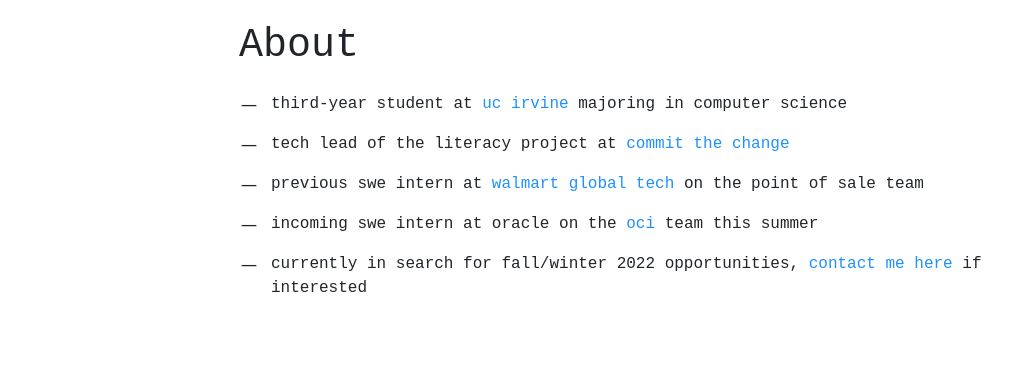
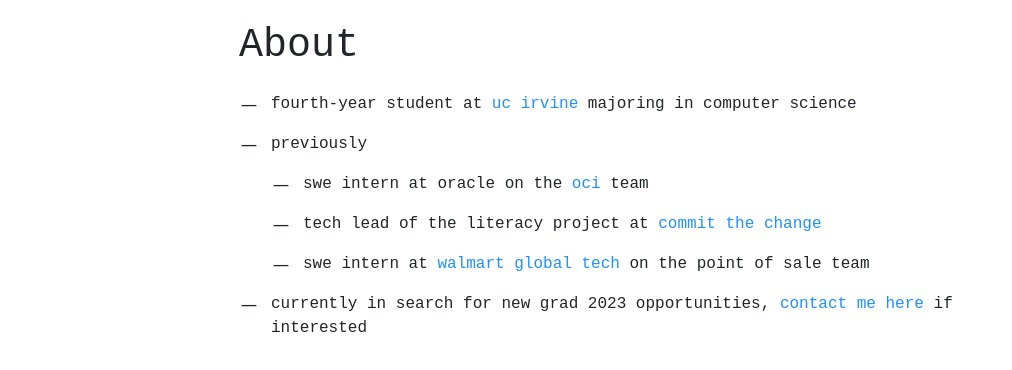
Before and after one commit to allenxluo/allenxluo.github.io, a website: page index.html in a window 1280 px wide. Shown: the part 784-1154 px from the top of the page, without its empty margins (26-1038 px from the left). Drawn offline with nearby package versions, Linux system fonts and the light colour scheme.

Commit message:
updated for 2023

```diff
--- a/index.html
+++ b/index.html
@@ -30,19 +30,24 @@
         <div class='about-text'>
           <ul class='info'>
             <li>
-              <p class='text'>third-year student at <a href='https://www.ics.uci.edu' target='_blank'>uc irvine</a> majoring in computer science</p>
+              <p class='text'>fourth-year student at <a href='https://www.ics.uci.edu' target='_blank'>uc irvine</a> majoring in computer science</p>
             </li>
             <li>
-              <p class='text'>tech lead of the literacy project at <a href='https://ctc-uci.com' target='_blank'>commit the change</a></p>
+              <p class='text'>previously</p>
             </li>
+            <ul>
+              <li>
+                <p class='text'>swe intern at oracle on the <a href='https://www.oracle.com/cloud' target='_blank'>oci</a> team</p>
+              </li>
+              <li>
+                <p class='text'>tech lead of the literacy project at <a href='https://ctc-uci.com' target='_blank'>commit the change</a></p>
+              </li>
+              <li>
+                <p class='text'>swe intern at <a href='https://www.linkedin.com/company/walmartglobaltech/' target='_blank'>walmart global tech</a> on the point of sale team</p>
+              </li>
+            </ul>
             <li>
-              <p class='text'>previous swe intern at <a href='https://www.linkedin.com/company/walmartglobaltech/' target='_blank'>walmart global tech</a> on the point of sale team</p>
-            </li>
-            <li>
-              <p class='text'>incoming swe intern at oracle on the <a href='https://www.oracle.com/cloud' target='_blank'>oci</a> team this summer</p>
-            </li>
-            <li>
-              <p class='text'>currently in search for fall/winter 2022 opportunities, <a href='mailto: luoax@uci.edu'>contact me here</a> if interested</p>
+              <p class='text'>currently in search for new grad 2023 opportunities, <a href='mailto: luoax@uci.edu'>contact me here</a> if interested</p>
             </li>
           </ul>
           <ul class='links'>
```
